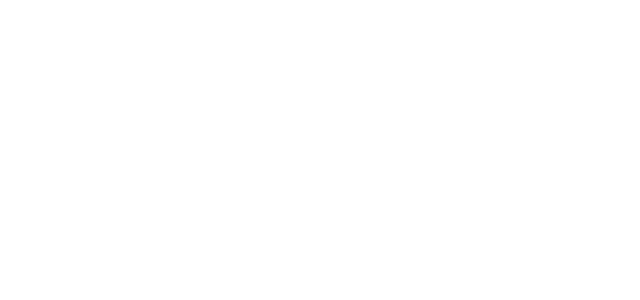
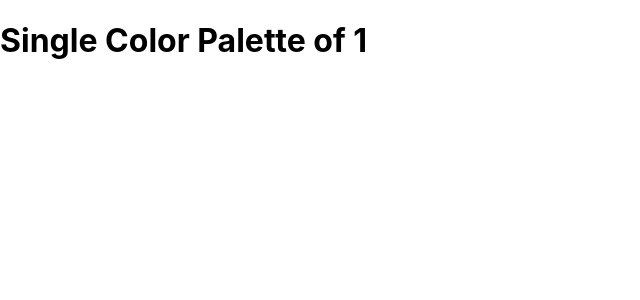
Before and after one commit to nidhi-shah2793/react-colors, a React (Create React App) app: page /palettes/1/1 in a window 1280 px wide. Shown: the top 300 px of the page, without its empty margins (0-640 px from the left). Built offline with nearby package versions, Linux system fonts and the light colour scheme.

Commit message:
Added single color palette and link to it

```diff
--- a/src/App.js
+++ b/src/App.js
@@ -1,19 +1,24 @@
 import React from "react";
 import "./App.css";
-import { Route, Switch } from "react-router-dom";
+import { Route, Switch, Redirect } from "react-router-dom";
 import PaletteGen from "./PaletteGen";
 import PaletteList from "./PaletteList";
+import SingleColorPalette from "./SingleColorPalette";
 
 function App() {
   return (
     <div className="App">
       <Switch>
-        <Route exact path="/palettes/:id">
+        <Route exact path="/palettes/:paletteId/:colorId">
+          <SingleColorPalette />
+        </Route>
+        <Route exact path="/palettes/:paletteId">
           <PaletteGen />
         </Route>
         <Route exact path="/">
           <PaletteList />
         </Route>
+        <Redirect to="/" />
       </Switch>
     </div>
   );
--- a/src/ColorBox.js
+++ b/src/ColorBox.js
@@ -1,8 +1,9 @@
 import React, { useState } from "react";
 import "./ColorBox.css";
 import { CopyToClipboard } from "react-copy-to-clipboard";
+import { Link } from "react-router-dom";
 
-function ColorBox({ name, color }) {
+function ColorBox({ name, color, paletteId, colorId }) {
   const [copied, setCopied] = useState(false);
 
   const changeCopyState = () => {
@@ -29,7 +30,12 @@
           </div>
           <button className="ColorBox__copyButton">Copy</button>
         </div>
-        <span className="ColorBox__more">More</span>
+        <Link
+          to={`/palettes/${paletteId}/${colorId}`}
+          onClick={(e) => e.stopPropagation()}
+        >
+          <span className="ColorBox__more">More</span>
+        </Link>
       </div>
     </CopyToClipboard>
   );
--- a/src/Palette.js
+++ b/src/Palette.js
@@ -4,7 +4,6 @@
 import Navbar from "./Navbar";
 
 function Palette({ palette }) {
-
   const [level, setLevel] = useState(500);
   const [colorFormat, setColorFormat] = useState("hex");
 
@@ -17,7 +16,13 @@
   };
 
   const colorBoxes = palette.colors[level].map((color) => (
-    <ColorBox key={color.id} color={color[colorFormat]} name={color.name} />
+    <ColorBox
+      key={color.id}
+      colorId={color.id}
+      color={color[colorFormat]}
+      name={color.name}
+      paletteId={palette.id}
+    />
   ));
 
   return (
--- a/src/PaletteGen.js
+++ b/src/PaletteGen.js
@@ -5,10 +5,10 @@
 import Palette from "./Palette";
 
 function PaletteGen() {
-  const { id } = useParams();
+  const { paletteId } = useParams();
 
   const foundPalette = seedColors.find(function (palette) {
-    return palette.id === id;
+    return palette.id === paletteId;
   });
 
   return <Palette palette={generatePalette(foundPalette)} />;
--- /dev/null
+++ b/src/SingleColorPalette.js
@@ -0,0 +1,13 @@
+import React from 'react'
+import {useParams} from "react-router-dom"
+
+function SingleColorPalette() {
+    const {paletteId, colorId} = useParams()
+    return (
+        <div>
+            <h1>Single Color Palette of {colorId}</h1>
+        </div>
+    )
+}
+
+export default SingleColorPalette
```
Also changed, not shown: 1 other file (tests, documents, lock files or other folders).
